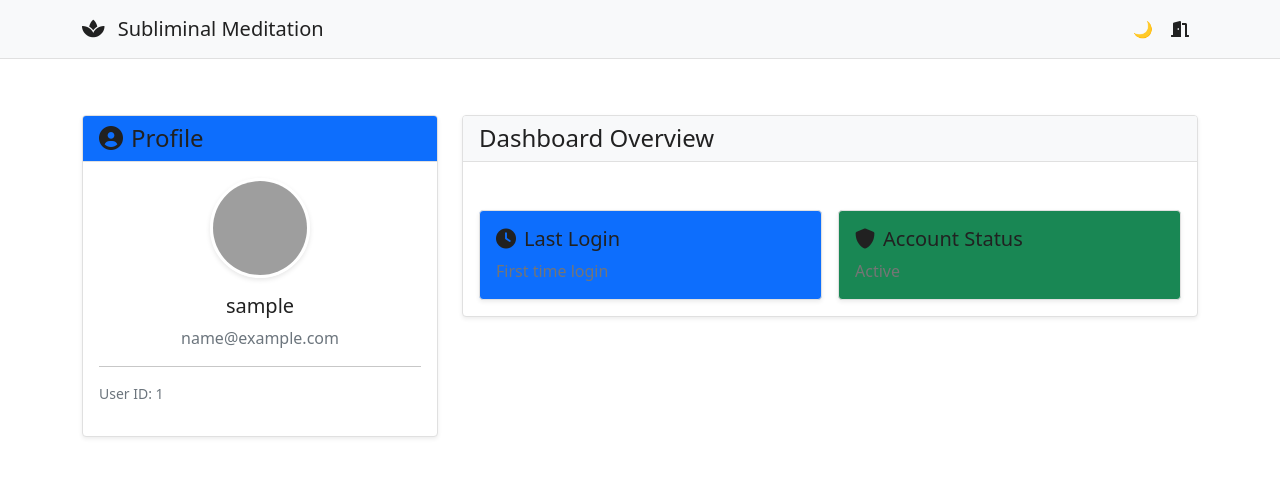
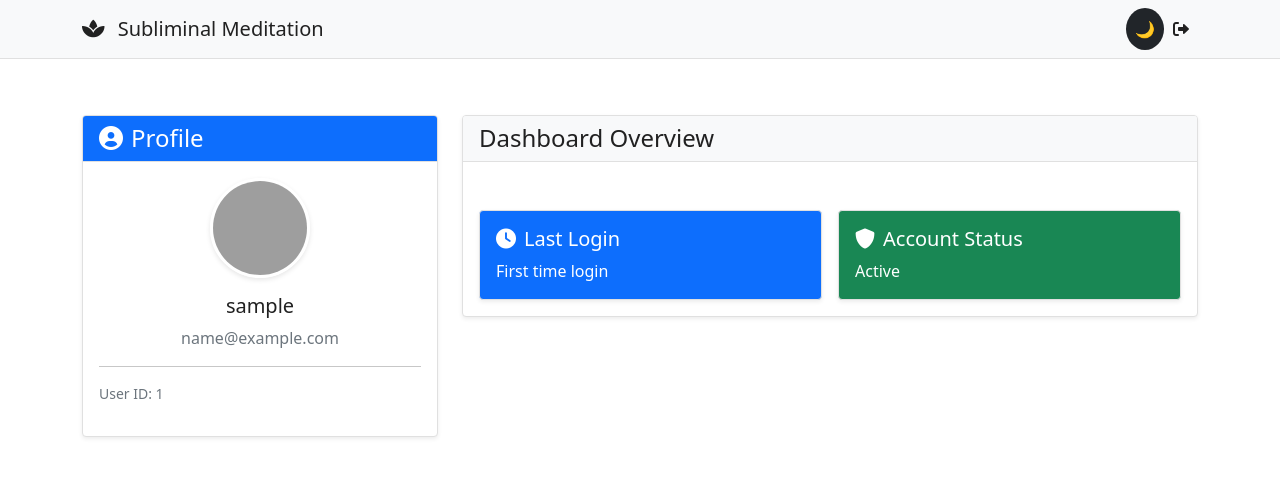
Before and after one commit to wizardsupreme/subliminal-meditation, a Flask app: page /dashboard in a window 1280 px wide. Shown: the top 480 px of the page. Run offline with Flask 3, Linux system fonts and the light colour scheme; the visitor is signed in with stand-in values (Sample User, id 1); some libraries are stand-ins or nearby versions; grey boxes are pictures that could not be loaded.

Commit message:
fix: improve icon visibility and text contrast

```diff
--- a/app/static/css/theme.css
+++ b/app/static/css/theme.css
@@ -131,3 +131,41 @@ img {
 .dark-mode img:not([src*="dark"]) {
     filter: brightness(0.8) contrast(1.2);
 }
+
+/* Theme-specific text colors */
+.bg-primary h4,
+.bg-primary h5,
+.bg-primary p,
+.bg-primary i,
+.bg-success h4,
+.bg-success h5,
+.bg-success p,
+.bg-success i {
+    color: #FFFFFF !important;  /* White text on colored backgrounds */
+}
+
+/* Keep dark text on light backgrounds in dark mode */
+.dark-mode .bg-light h4,
+.dark-mode .card-header.bg-light h4 {
+    color: #212121 !important;
+}
+
+/* Theme-specific button colors */
+.btn-link {
+    color: var(--text-primary);
+}
+
+.btn-link:hover {
+    color: var(--primary-color);
+}
+
+/* Theme toggle button */
+.theme-toggle {
+    width: 2.5rem;
+    height: 2.5rem;
+    padding: 0;
+}
+
+.theme-toggle i {
+    font-size: 1rem;
+}
--- a/app/templates/base.html
+++ b/app/templates/base.html
@@ -100,14 +100,14 @@
             </a>
             <div class="navbar-nav ms-auto d-flex align-items-center">
                 <button id="theme-toggle"
-                        class="btn btn-link nav-link px-2"
+                        class="btn btn-link nav-link px-2 rounded-circle bg-dark"
                         aria-label="Toggle dark mode"
                         onclick="themeSwitcher.toggleTheme()">
-                    <i class="fas fa-moon"></i>
+                    <i class="fas fa-moon text-white"></i>
                 </button>
                 {% if session.get('user_id') %}
                     <a class="btn btn-link nav-link px-2" href="{{ url_for('auth.logout') }}" title="Logout">
-                        <i class="fas fa-door-open"></i>
+                        <i class="fas fa-sign-out-alt"></i>
                     </a>
                 {% else %}
                     <a class="nav-link" href="{{ url_for('auth.login') }}">Login</a>
```
